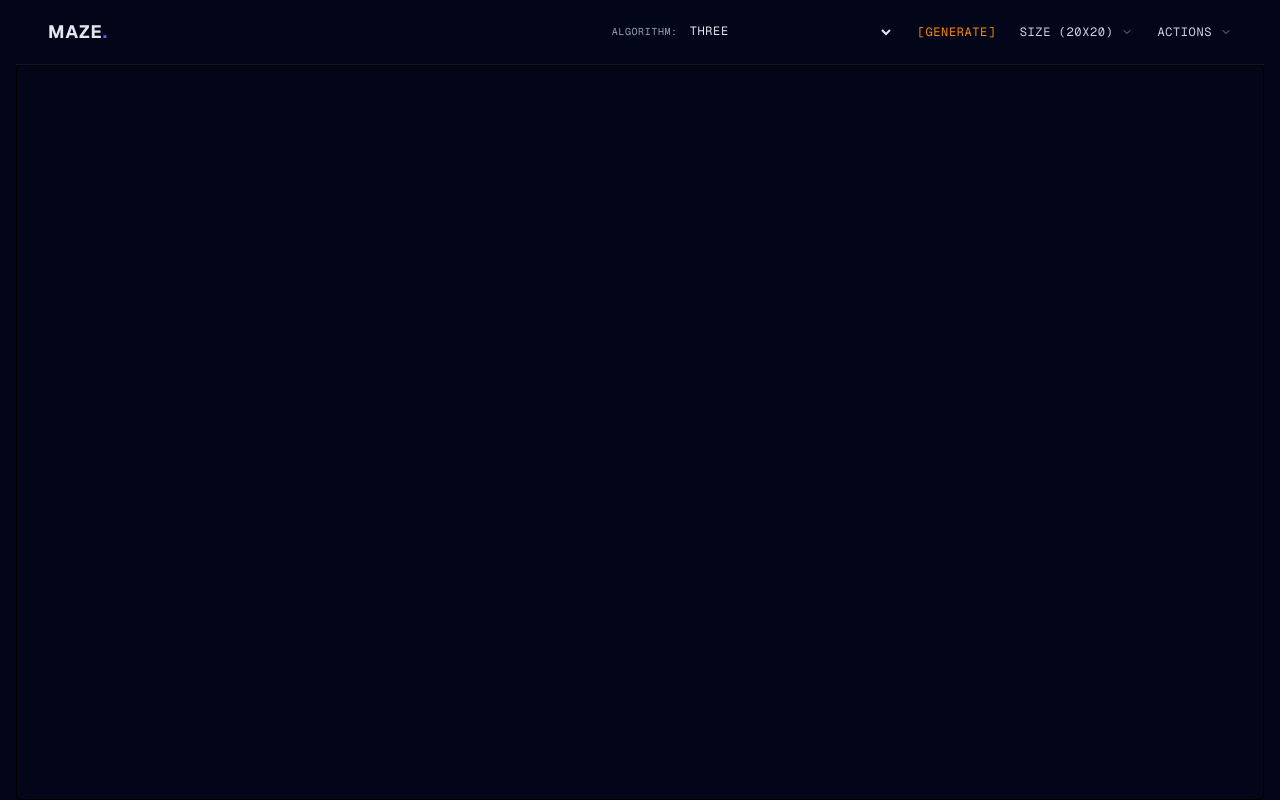
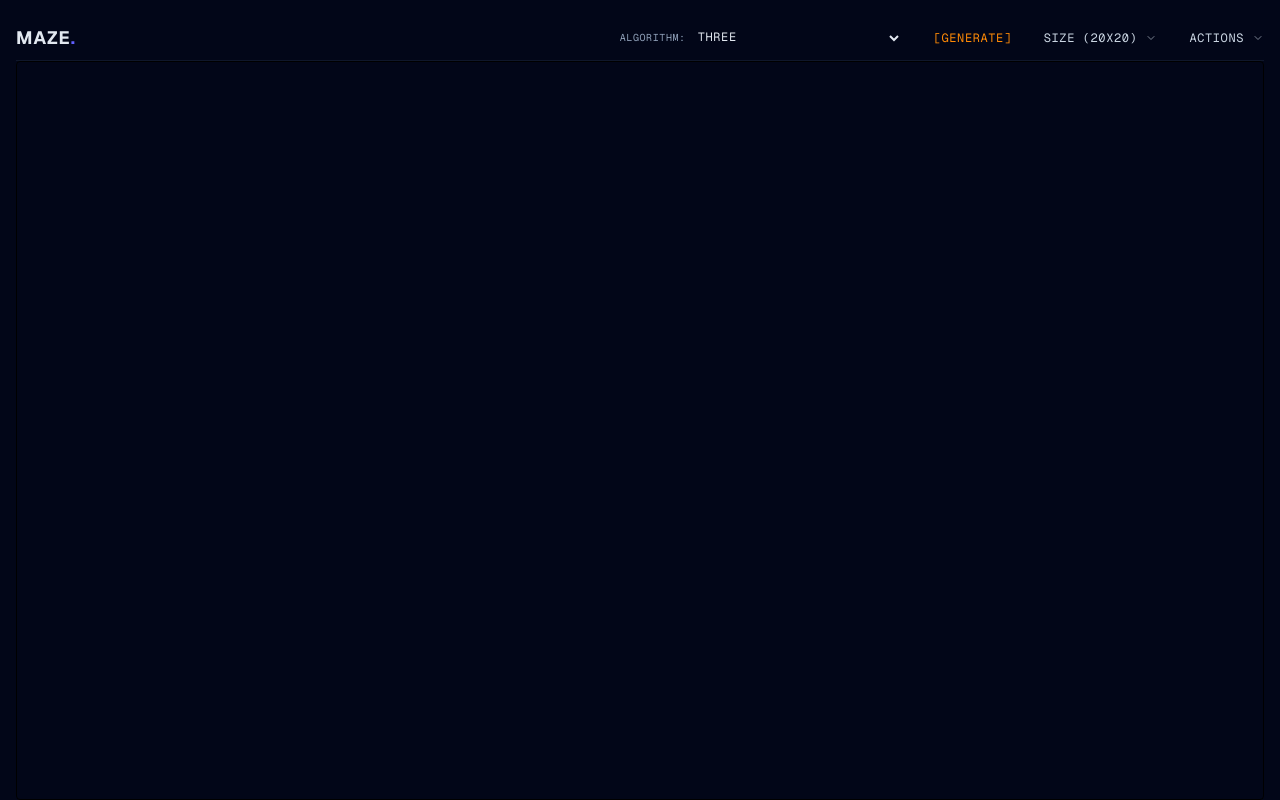
Before and after one commit to sebast825/maze-lab, a Next.js app: page / in a window 1280 px wide. Built offline with nearby package versions, Linux system fonts and the light colour scheme.

Commit message:
fix: nav bar responsive

```diff
--- a/src/components/navBar/desktopMenu.tsx
+++ b/src/components/navBar/desktopMenu.tsx
@@ -25,7 +25,7 @@ export const DesktopMenu = ({
   handleClearDraw,
 }: DesktopMenuProps) => {
   return (
-    <div className="hidden md:flex space-x-6 items-center text-xs font-mono uppercase tracking-wider">
+    <div className="hidden md:flex flex-wrap space-x-6 items-center text-xs font-mono uppercase tracking-wider gap-2 ">
       <AlgorithmSelector
         algorithm={algorithm}
         setAlgorithm={setAlgorithm}
--- a/src/components/navBar/index.tsx
+++ b/src/components/navBar/index.tsx
@@ -22,11 +22,11 @@ export function Navbar(props: NavbarProps) {
         />
       )}
 
-      <nav className="w-full bg-slate-950 text-white border-b border-slate-900 sticky top-0 z-50 backdrop-blur-md bg-opacity-95 select-none">
-        {/* Desktop Nav */}
-        <div className="hidden md:block max-w-7xl mx-auto px-4 sm:px-6 lg:px-8">
-          <div className="flex items-center justify-between h-16">
-            <BrandSection total={props.total} />
+<nav className="w-full bg-slate-950 text-white border-b border-slate-900 sticky top-0 z-50 backdrop-blur-md bg-opacity-95 select-none">
+  {/* Desktop Nav */}
+  <div className="hidden md:block max-w-7xl mx-auto pt-6 pb-2">
+    <div className="flex flex-col sm:flex-row items-center justify-between gap-4 ">
+      <BrandSection total={props.total} />
             <DesktopMenu {...props} />
           </div>
         </div>
```
